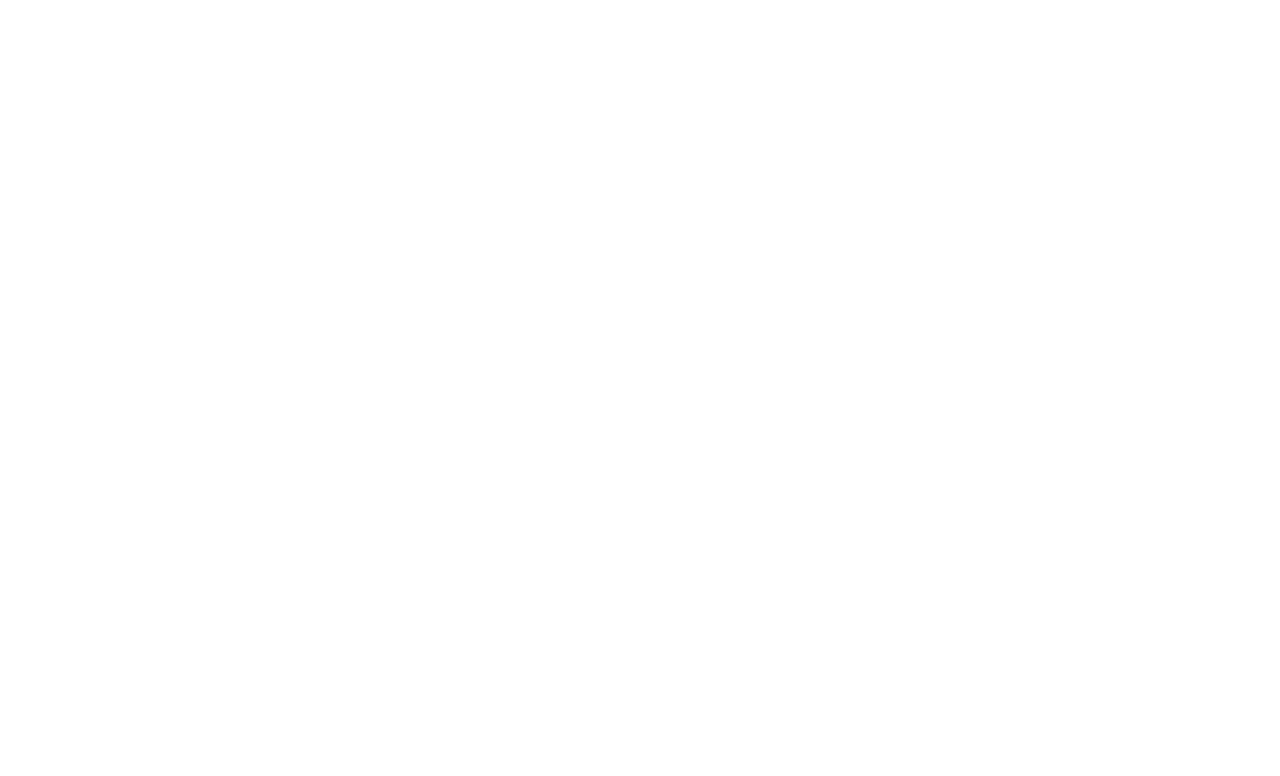
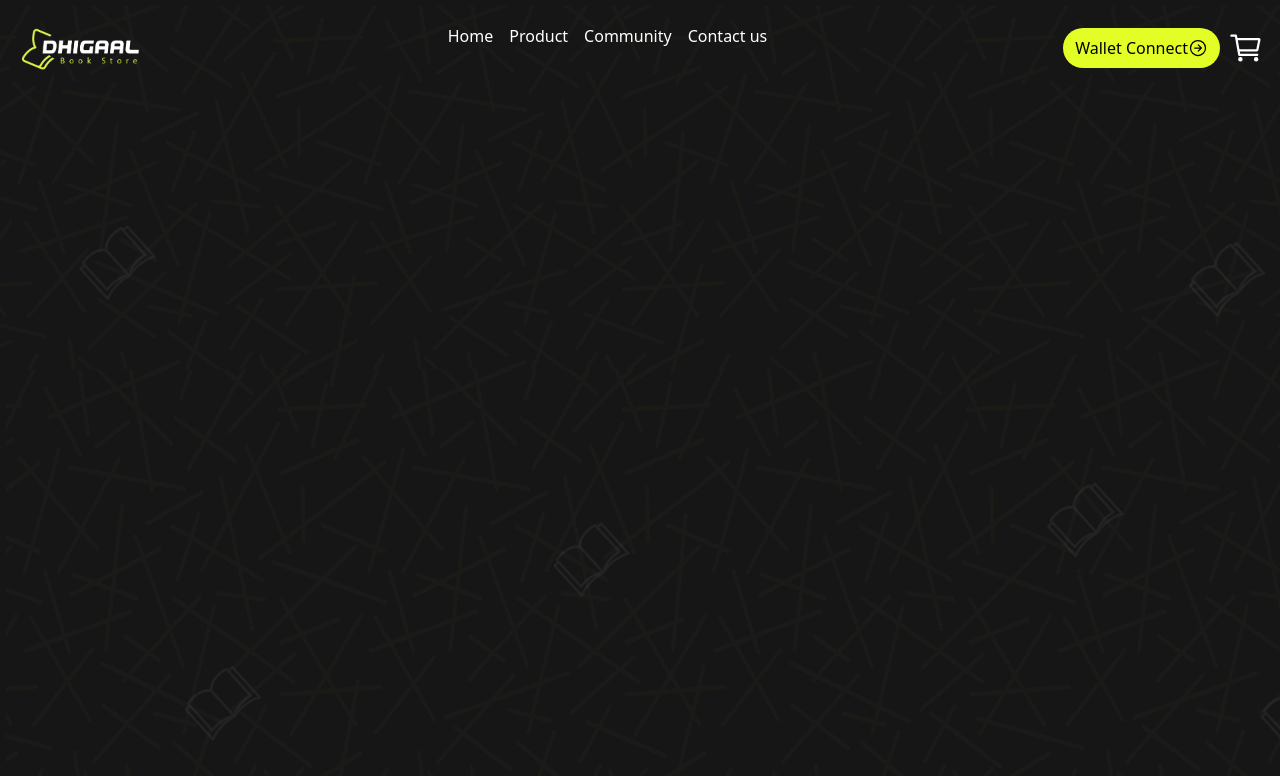
Before and after one commit to ZEU4S-Dragon/DHigaal, a website: page index.html in a window 1280 px wide. Drawn offline with nearby package versions, Linux system fonts and the light colour scheme.

Commit message:
add cover and make header style

```diff
--- a/index.html
+++ b/index.html
@@ -1,12 +1,42 @@
 <!DOCTYPE html>
 <html lang="en">
-<head>
-    <meta charset="UTF-8">
-    <meta name="viewport" content="width=device-width, initial-scale=1.0">
-    <title>Document</title>
-    <link rel="stylesheet" href="./CSS/output.css">
-</head>
-<body>
+  <head>
+    <meta charset="UTF-8" />
+    <meta name="viewport" content="width=device-width, initial-scale=1.0" />
+    <title>DHigaal</title>
+    <link rel="stylesheet" href="./CSS/output.css" />
+  </head>
+  <body>
+    <div class="w-full h-screen bg-[url(/images/bg.jpg)] bg-cover">
+      <div class="flex justify-between py-6 container mx-auto px-4 ">
+        <img class="h-12" src="./images/logo-02.png" alt="" />
+        <ul class="text-white flex space-x-4 cursor-pointer">
+          <li>Home</li>
+          <li>Product</li>
+          <li>Community</li>
+          <li>Contact us</li>
+        </ul>
 
-</body>
+        <div class="flex items-center gap-2">
+          <button class=" bg-[#E2FE26] px-3 py-2 rounded-full flex items-center cursor-pointer">
+            Wallet Connect
+            <ion-icon
+              class="text-xl"
+              name="arrow-forward-circle-outline"
+            ></ion-icon>
+          </button>
+          <ion-icon class="text-4xl text-white cursor-pointer" name="cart-outline"></ion-icon>
+        </div>
+      </div>
+    </div>
+
+    <script
+      type="module"
+      src="https://unpkg.com/ionicons@7.1.0/dist/ionicons/ionicons.esm.js"
+    ></script>
+    <script
+      nomodule
+      src="https://unpkg.com/ionicons@7.1.0/dist/ionicons/ionicons.js"
+    ></script>
+  </body>
 </html>
```
Also changed, not shown: CSS/output.css, images/bg.jpg (added), images/logo-02.png (added), images/menu-icon-02-03.png (added).
